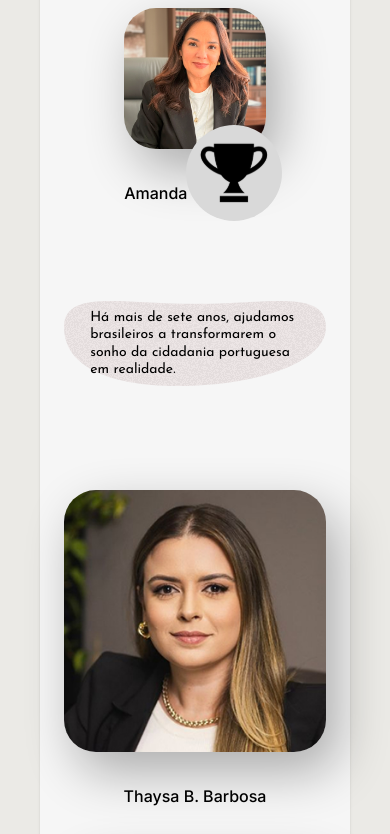
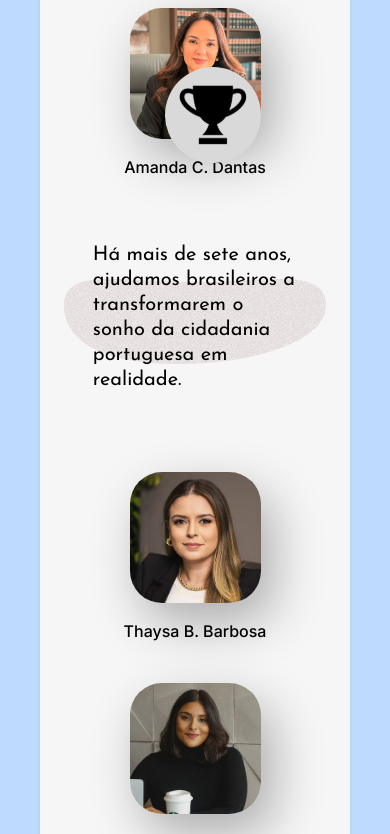
Before and after one commit to mateusabreucn/nacionalidade-portuguesa, a Next.js app: page / in a window 390 px wide. Shown: the part 900-1734 px from the top of the page. Built offline with nearby package versions, Linux system fonts and the light colour scheme.

Commit message:
fix: ajuste de responsividade da seção de equipa

```diff
--- a/app/Equipa.tsx
+++ b/app/Equipa.tsx
@@ -39,8 +39,14 @@ export default function Equipa() {
 
   return (
     <CardBranco titulo="Quem somos nós">
-      <div className="flex flex-col lg:flex-row items-center justify-between gap-y-16 gap-x-10 xl:gap-x-18 w-full">
-        <div className="relative z-30">
+      <div
+        className="
+        flex flex-col lg:flex-row
+        items-center justify-between
+        gap-y-16 gap-x-10 xl:gap-x-18
+        w-full"
+      >
+        <div className="relative w-[50%]">
           <CardFoto
             src={`/Equipa - ${NomeEquipa.AmandaCDantas}.jpg`}
             nome={NomeEquipa.AmandaCDantas}
@@ -50,9 +56,8 @@ export default function Equipa() {
           <div
             className="
             absolute
-            -bottom-4 md:bottom-8 lg:bottom-10
-            -right-4 md:-right-10 lg:-right-16
-
+            bottom-4 md:bottom-8 lg:-bottom-6 xl:-bottom-10
+            right-0 md:-right-8 lg:-right-10 xl:-right-16
           "
           >
             <IconBadge
@@ -68,13 +73,16 @@ export default function Equipa() {
 
         <div
           className="
-          relative w-full
-          max-w-[900px] aspect-video md:aspect-2/1
-          flex items-center justify-center
-        "
+          relative
+          w-full max-w-[900px]
+          aspect-video md:aspect-2/1
+          flex items-center justify-center"
         >
           <div
-            className={`absolute inset-0 w-full h-full transition-opacity duration-500 ${
+            className={`
+              absolute inset-0
+              w-full h-full
+              transition-opacity duration-500 ${
                 showModal ? "opacity-0" : "opacity-100"
               }`}
           >
@@ -88,16 +96,20 @@ export default function Equipa() {
           </div>
 
           <div
-            className={`relative z-10 px-[10%] py-[15%] text-start flex items-center justify-center h-full transition-opacity duration-500 ${
+            className={`
+              relative
+              px-[11%] pb-[3%]
+              text-start h-full
+              flex items-center justify-center
+              transition-opacity duration-500 ${
                 showModal ? "opacity-0 pointer-events-none" : "opacity-100"
-            }`}
+              }
+            `}
           >
             <p
               className="font-josefin
-              text-sm
-              sm:text-base
-              md:text-xl
-              lg:text-2xl
+              text-xl
+              md:text-2xl
               xl:text-[2rem]
               2xl:text-4xl
               leading-tight md:leading-snug
@@ -128,26 +140,35 @@ export default function Equipa() {
 
       <div
         className="
-        mt-18 md:mt-24 lg:mt-32 mx-auto
-        w-full flex flex-col md:flex-row
+        relative
+        mx-auto
+        mt-18 md:mt-24 lg:mt-36
+        flex flex-col md:flex-row
         gap-y-10 md:gap-y-0
+        md:gap-x-20
         items-center justify-center"
       >
+        <div className="w-1/2 md:w-1/4 lg:w-1/5">
           <CardFoto
             src={`/Equipa - ${NomeEquipa.ThaysaBBarbosa}.jpg`}
             nome={NomeEquipa.ThaysaBBarbosa}
           />
+        </div>
 
+        <div className="w-1/2 md:w-1/4 lg:w-1/5">
           <CardFoto
             src={`/Equipa - ${NomeEquipa.LucianaFAlvarino}.jpg`}
             nome={NomeEquipa.LucianaFAlvarino}
           />
+        </div>
 
+        <div className="w-1/2 md:w-1/4 lg:w-1/5">
           <CardFoto
             src={`/Equipa - ${NomeEquipa.MargarethLeith}.jpg`}
             nome={NomeEquipa.MargarethLeith}
           />
         </div>
+      </div>
     </CardBranco>
   );
 }
--- a/app/components/CardFoto.tsx
+++ b/app/components/CardFoto.tsx
@@ -11,19 +11,14 @@ export default function CardFoto({ src, nome, bigger }: CardFotoProps) {
     <div
       className="
       flex flex-col items-center
-      gap-y-8 w-full"
+      gap-y-4 xl:gap-y-8
+      w-full"
     >
       <div
-        className={`
+        className="
           relative aspect-square w-full img-shadow
-          rounded-4xl md:rounded-[48px] lg:rounded-[64px]
-          overflow-hidden
-          ${
-            bigger
-              ? "w-[280px] md:w-[360px] lg:w-[300px] xl:w-[360px] 2xl:w-[420px]"
-              : "w-[180px] md:w-[210px] lg:w-[210px] xl:w-[250px]"
-          }
-        `}
+          rounded-4xl
+          overflow-hidden"
       >
         <Image
           src={src}
@@ -33,7 +28,15 @@ export default function CardFoto({ src, nome, bigger }: CardFotoProps) {
         />
       </div>
 
-      <h3 className="text-base md:text-xl lg:text-2xl text-center font-medium">
+      <h3
+        className={`
+          text-center font-medium
+          text-base lg:text-xl xl:text-2xl
+          whitespace-nowrap
+          ${
+            bigger ? "xl:text-3xl lg:absolute lg:-bottom-12 xl:-bottom-16" : ""
+          }`}
+      >
         {nome}
       </h3>
     </div>
--- a/app/components/IconBadge.tsx
+++ b/app/components/IconBadge.tsx
@@ -26,7 +26,7 @@ export default function IconBadge({
       onMouseLeave={onMouseLeave}
       className={`
         flex flex-col items-center cursor-pointer
-        w-full max-w-[200px] gap-4 z-20
+        w-full max-w-[200px] gap-4
         transition-all duration-500
         ${isActive ? "rotate-180" : "hover:scale-110"}
       `}
@@ -36,10 +36,11 @@ export default function IconBadge({
         relative flex items-center justify-center
         bg-icon-badge rounded-full shrink-0
         aspect-square
-        w-24 lg:w-32 xl:w-36
+        w-24 lg:w-24 xl:w-36
+        z-10
       "
       >
-        <div className="relative aspect-square w-3/4">
+        <div className="relative aspect-square w-3/4 z-30">
           <Image src={icon} alt={altText} fill className="object-contain" />
         </div>
       </div>
--- a/app/page.tsx
+++ b/app/page.tsx
@@ -6,7 +6,7 @@ import Servicos from "./Servicos";
 
 export default function Home() {
   return (
-    <div className="flex flex-col p-10 min-h-screen max-w-screen-2xl mx-auto bg-background">
+    <div className="flex flex-col p-10 min-h-screen max-w-screen-2xl mx-auto bg-background bg-blue-200 sm:bg-amber-200 md:bg-red-200 lg:bg-green-200 xl:bg-fuchsia-200 2xl:bg-orange-200">
       <Header />
       <section id="home">
         <Intro />
```
Lines whose indentation alone changed are shown as unchanged.
